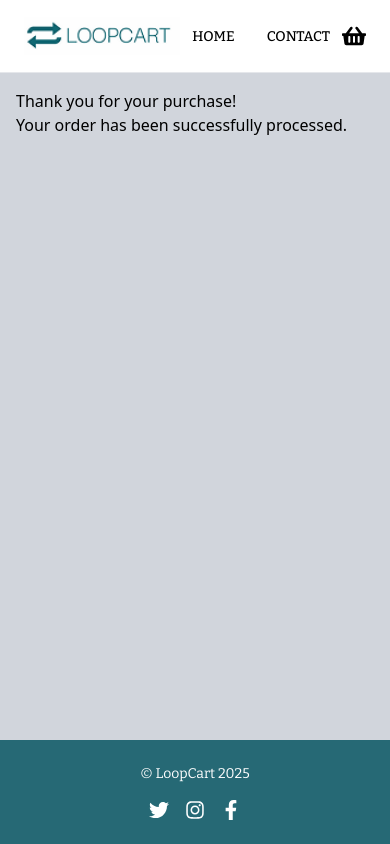
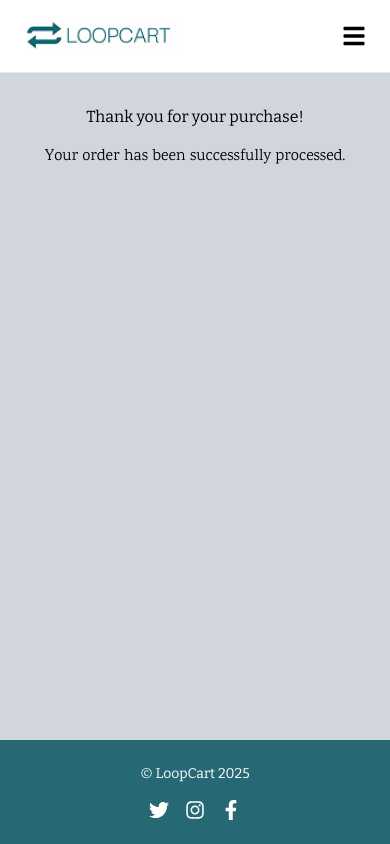
Before and after one commit to Maribsorensen/javascript-frameworks-ca, a React (Vite) app: page /success in a window 390 px wide. Built offline with nearby package versions, Linux system fonts and the light colour scheme.

Commit message:
Feat: header hamburger

```diff
--- a/src/App.tsx
+++ b/src/App.tsx
@@ -16,7 +16,7 @@ function App() {
         <Route path="/cart" element={<CartPage />} />
         <Route path="/success" element={<CheckoutSuccessPage />} />
         <Route path="/contact" element={<ContactPage />} />
-        <Route path="*" element={<h1>404 Not Found</h1>} />
+        <Route path="*" element={<h1 className="font-headings">404 Not Found</h1>} />
       </Route>
     </Routes>
   );
--- a/src/components/layout/Header.tsx
+++ b/src/components/layout/Header.tsx
@@ -1,17 +1,19 @@
+import { useState } from 'react';
 import { NavLink, useNavigate } from 'react-router-dom';
 import { useCart } from '../../store/useCart';
 import LoopCartLogo from '../../assets/loopcart-high-resolution-logo.png';
-import { FaShoppingBasket } from 'react-icons/fa';
+import { FaShoppingBasket, FaBars, FaTimes } from 'react-icons/fa';
 
 export function Header() {
   const { items } = useCart();
   const navigate = useNavigate();
+  const [menuOpen, setMenuOpen] = useState(false);
 
   const totalQuantity = items.reduce((sum, item) => sum + item.quantity, 0);
 
   return (
     <header className="bg-white border-b border-gray-200">
-      <nav className="max-w-7xl mx-auto flex items-center justify-between px-6 py-4">
+      <nav className="max-w-7xl mx-auto px-6 py-4 flex items-center justify-between">
         <div>
           <NavLink to="/">
             <img
@@ -22,7 +24,7 @@ export function Header() {
             />
           </NavLink>
         </div>
-        <ul className="flex gap-8 items-center text-sm font-medium">
+        <ul className="hidden md:flex gap-8 items-center text-sm font-medium">
           <li>
             <NavLink
               to="/"
@@ -50,7 +52,7 @@ export function Header() {
         </ul>
         <button
           onClick={() => navigate('/cart')}
-          className="relative text-2xl hover:text-gray-600 transition cursor-pointer"
+          className="hidden md:flex relative text-2xl hover:text-gray-600 transition cursor-pointer ml-4"
           aria-label="Go to cart"
         >
           <FaShoppingBasket />
@@ -60,7 +62,50 @@ export function Header() {
             </span>
           )}
         </button>
+        <button
+          className="md:hidden text-2xl ml-4"
+          onClick={() => setMenuOpen(!menuOpen)}
+          aria-label="Toggle menu"
+        >
+          {menuOpen ? <FaTimes /> : <FaBars />}
+        </button>
       </nav>
+      {menuOpen && (
+        <div className="md:hidden px-6 pb-4">
+          <ul className="space-y-4 text-sm font-medium">
+            <li>
+              <NavLink
+                to="/"
+                onClick={() => setMenuOpen(false)}
+                className="block hover:font-bold font-headings"
+              >
+                HOME
+              </NavLink>
+            </li>
+            <li>
+              <NavLink
+                to="/contact"
+                onClick={() => setMenuOpen(false)}
+                className="block hover:font-bold font-headings"
+              >
+                CONTACT
+              </NavLink>
+            </li>
+          </ul>
+          <button
+            onClick={() => navigate('/cart')}
+            className="md:hidden relative text-2xl hover:text-gray-600 transition cursor-pointer mt-4"
+            aria-label="Go to cart"
+          >
+            <FaShoppingBasket />
+            {totalQuantity > 0 && (
+              <span className="absolute -top-2 -right-3 rounded-full bg-primary text-white text-xs px-1.5 py-0.5">
+                {totalQuantity}
+              </span>
+            )}
+          </button>
+        </div>
+      )}
     </header>
   );
 }
--- a/src/pages/CheckoutSuccessPage.tsx
+++ b/src/pages/CheckoutSuccessPage.tsx
@@ -1,8 +1,8 @@
 export function CheckoutSuccessPage() {
   return (
-    <div>
-      <h1>Thank you for your purchase!</h1>
-      <p>Your order has been successfully processed.</p>
+    <div className="text-center">
+      <h1 className="font-headings m-4">Thank you for your purchase!</h1>
+      <p className="font-body">Your order has been successfully processed.</p>
     </div>
   );
 }
```
